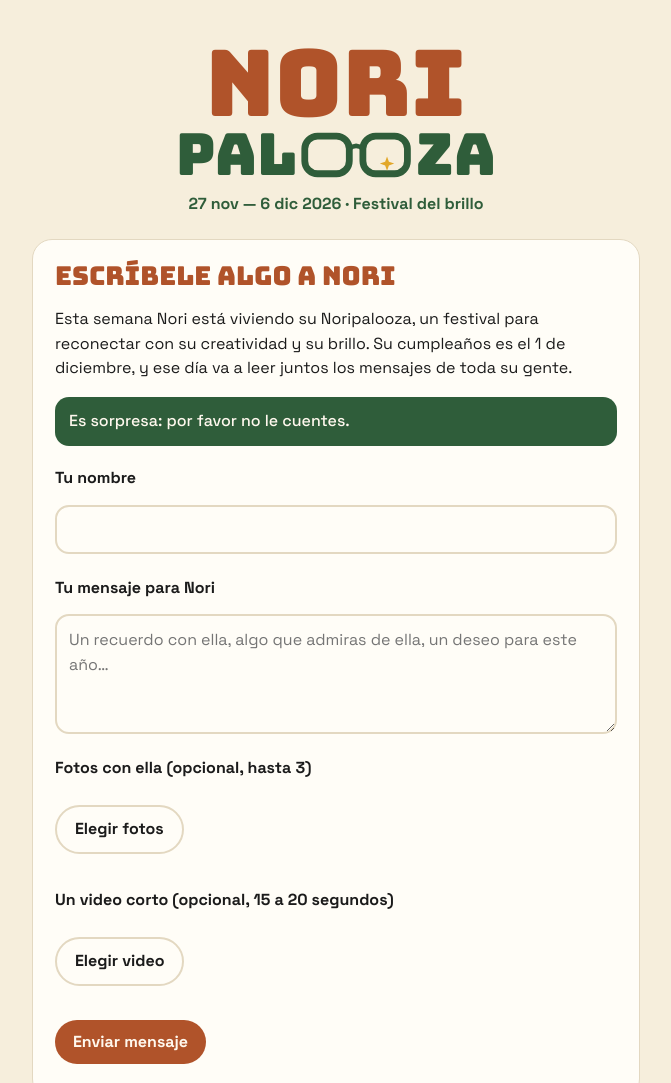
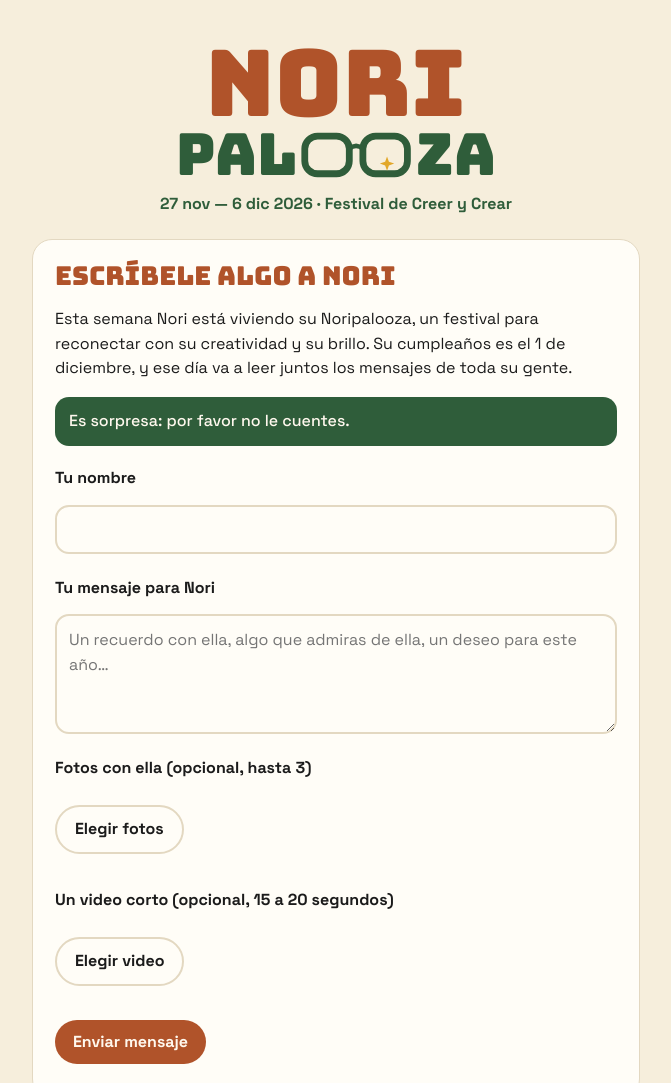
Before and after one commit to Luis-sep/Noripalooza, a plain HTML site: page public/amigos/index.html in a window 1280 px wide. Shown: the top 1083 px of the page, without its empty margins (304-975 px from the left). Drawn offline with Linux system fonts and the light colour scheme.

Commit message:
Festival de Creer y Crear
Co-Authored-By: Claude Opus 5.5 <noreply@anthropic.com>
Claude-Session: https://claude.ai/code/session_01HiiXKuhrQJBMeUEZ88YDGC

```diff
--- a/public/amigos/index.html
+++ b/public/amigos/index.html
@@ -112,7 +112,7 @@ textarea{width:100%;min-height:120px;font:inherit;font-size:16px;padding:12px;bo
 <body>
 <main class="wrap">
 <h1 class="brand"><span class="a">NORI</span><span class="b">PAL<svg viewBox="0 0 292 134" role="img" aria-label="OO"><rect x="10" y="18" width="118" height="100" rx="34" fill="none" stroke="currentColor" stroke-width="18"/><rect x="164" y="18" width="118" height="100" rx="34" fill="none" stroke="currentColor" stroke-width="18"/><path d="M128 52 Q146 36 164 52" fill="none" stroke="currentColor" stroke-width="12" stroke-linecap="round"/><path d="M223 86 L228 72 L233 86 L247 91 L233 96 L228 110 L223 96 L209 91 Z" fill="#E2A729"/></svg>ZA</span></h1>
-<p class="dates">27 nov — 6 dic 2026 · Festival del brillo</p>
+<p class="dates">27 nov — 6 dic 2026 · Festival de Creer y Crear</p>
 
 <section class="card" id="formCard">
 <h2>Escríbele algo a Nori</h2>
```
Also changed, not shown: public/index.html (+1 -1 lines).
